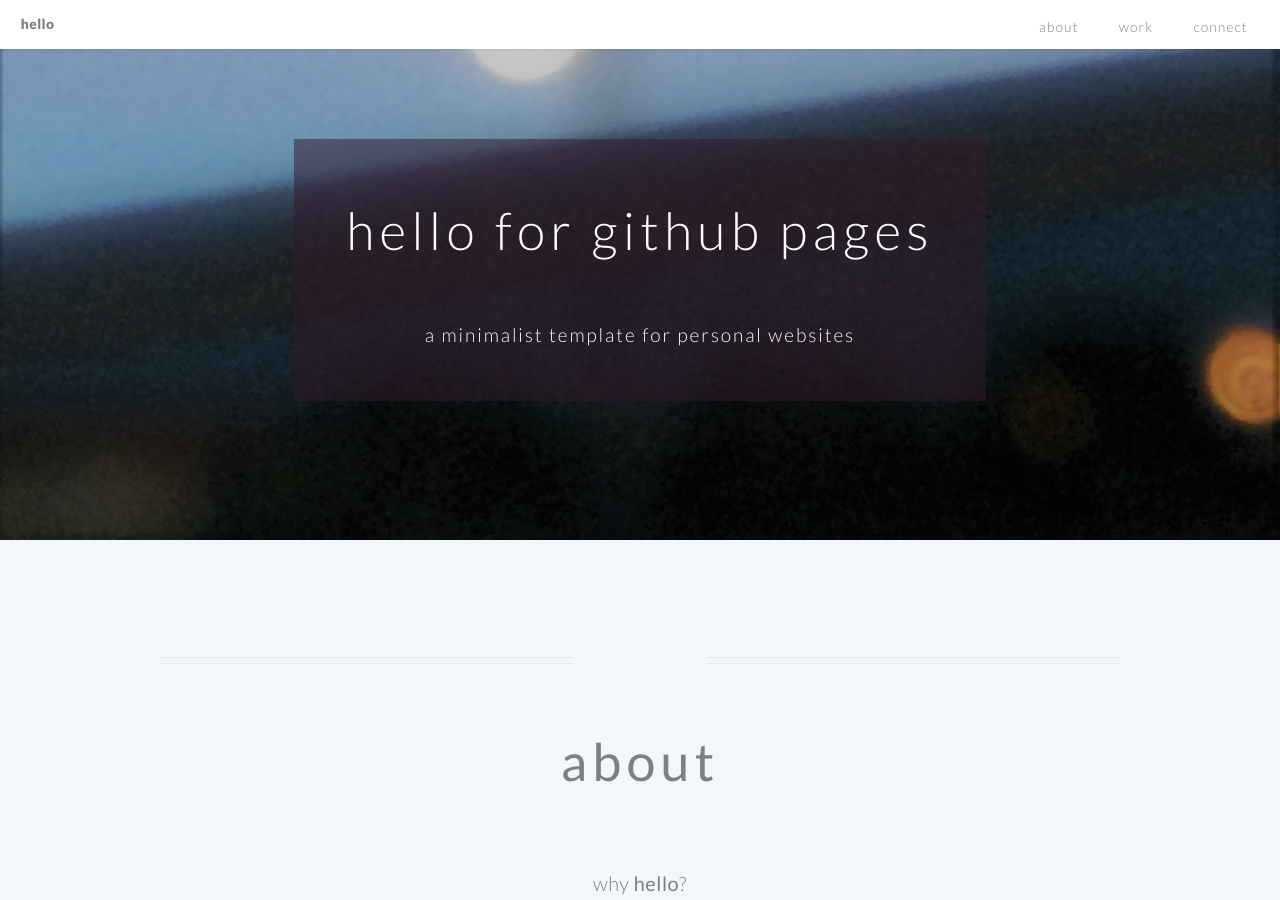
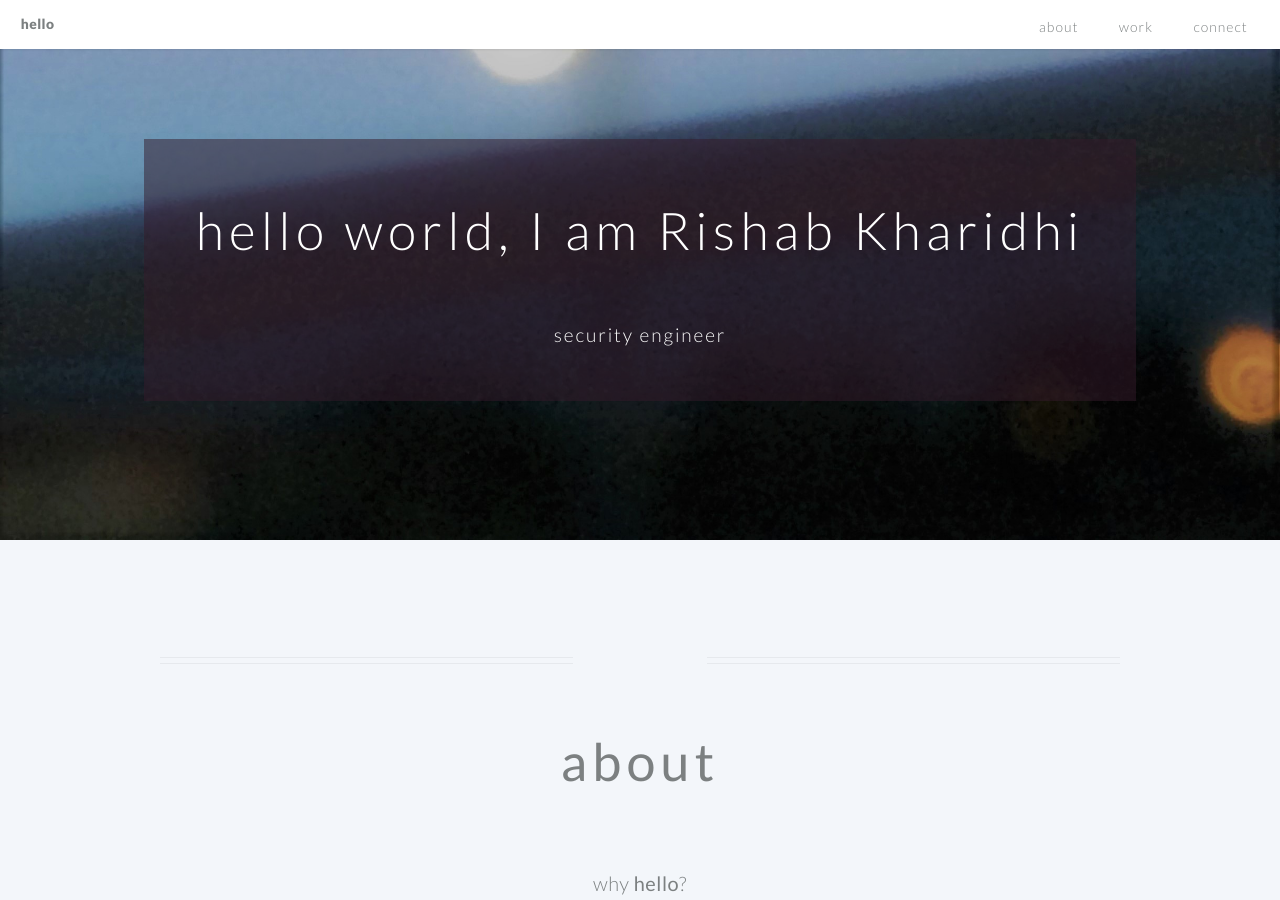
Before and after one commit to rishabkharidhi/rishabkharidhi.github.io, a Jekyll site: the page built from index.md, in a window 1280 px wide and 900 px high. Built offline with Jekyll 4.4.1, drawn with Linux system fonts in a browser that asks for light colours.

Commit message:
Update index.md

```diff
--- a/index.md
+++ b/index.md
@@ -4,8 +4,8 @@ layout: hello-default
 # using Markdown language, you can customize the following variables!
 
 # these variables are required -------------------------------
-banner_title: hello for github pages
-banner_subtitle: a minimalist template for personal websites
+banner_title: hello world, I am Rishab Kharidhi
+banner_subtitle: security engineer
 background_image: /images/background.jpeg
 
 # all of the following variables are optional -----------------
@@ -15,9 +15,9 @@ page_url: /hello # only include this variable if you aren't building the page to
 favicon: /assets/ico/favicon.ico
 
 # social media
-twitter_username: notsaragong # # your twitter handle
-github_username:  saragong # your github username
-linkedin: saragong # the part after ("https://www.linkedin.com/in/...")
+twitter_username: rishabkharidhi # # your twitter handle
+github_username:  rishabkharidhi # your github username
+linkedin: rishab-kharidhi # the part after ("https://www.linkedin.com/in/...")
 # facebook_username: <-- your facebook username (the part after "https://www.facebook.com/...")
 # google_analytics: <-- your google analytics Tracking ID
 
@@ -37,7 +37,7 @@ portfolio_description: you can include a portfolio showcasing your work and orga
 # By declaring these variables, you can include a CTA section.
 cta: connect # the heading for your CTA section
 cta_description: questions, comments, or concerns? please don't hesitate to reach out. # a description to be desplayed below the heading and above the content
-cta_button: mailto:saragong@usc.edu # a link to an external website or to media
+cta_button: mailto:rishab.kharidhi@colorado.edu # a link to an external website or to media
 cta_button_label: contact # the label on the button
 
 ---
```
